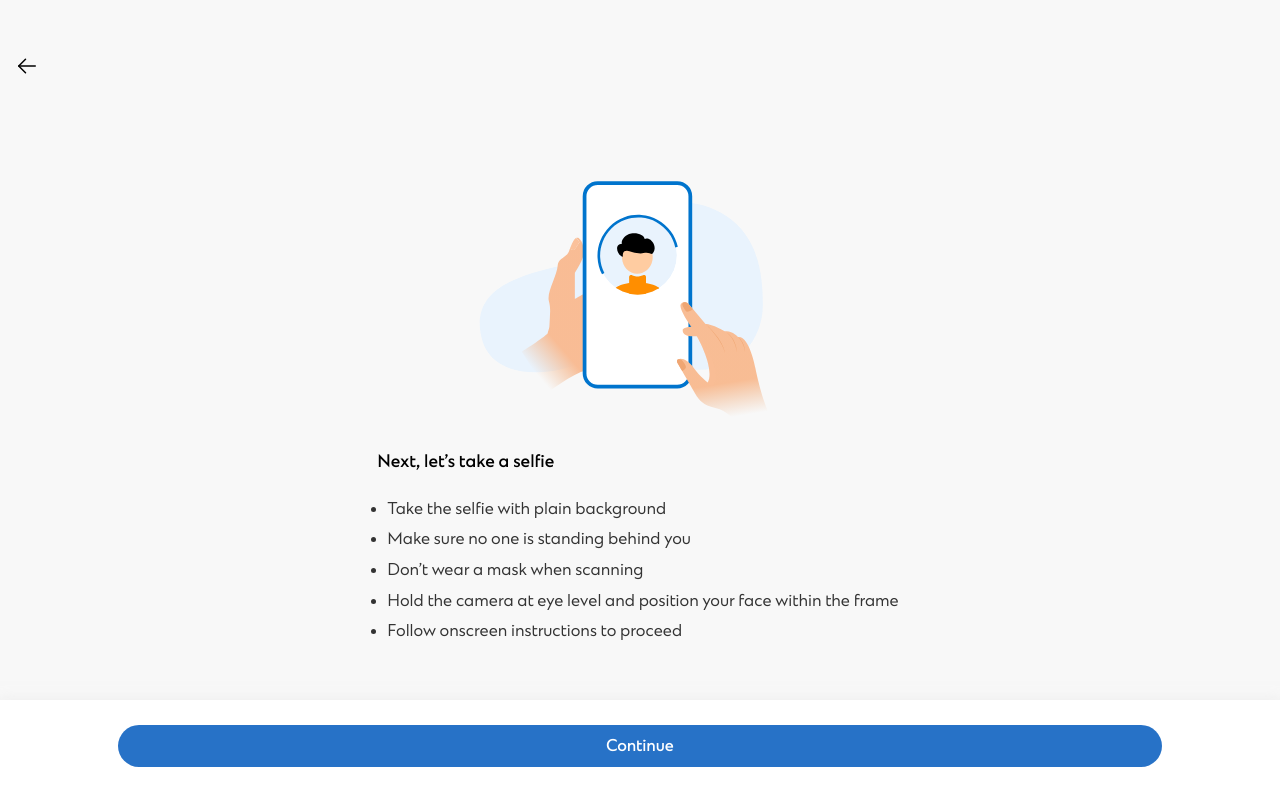
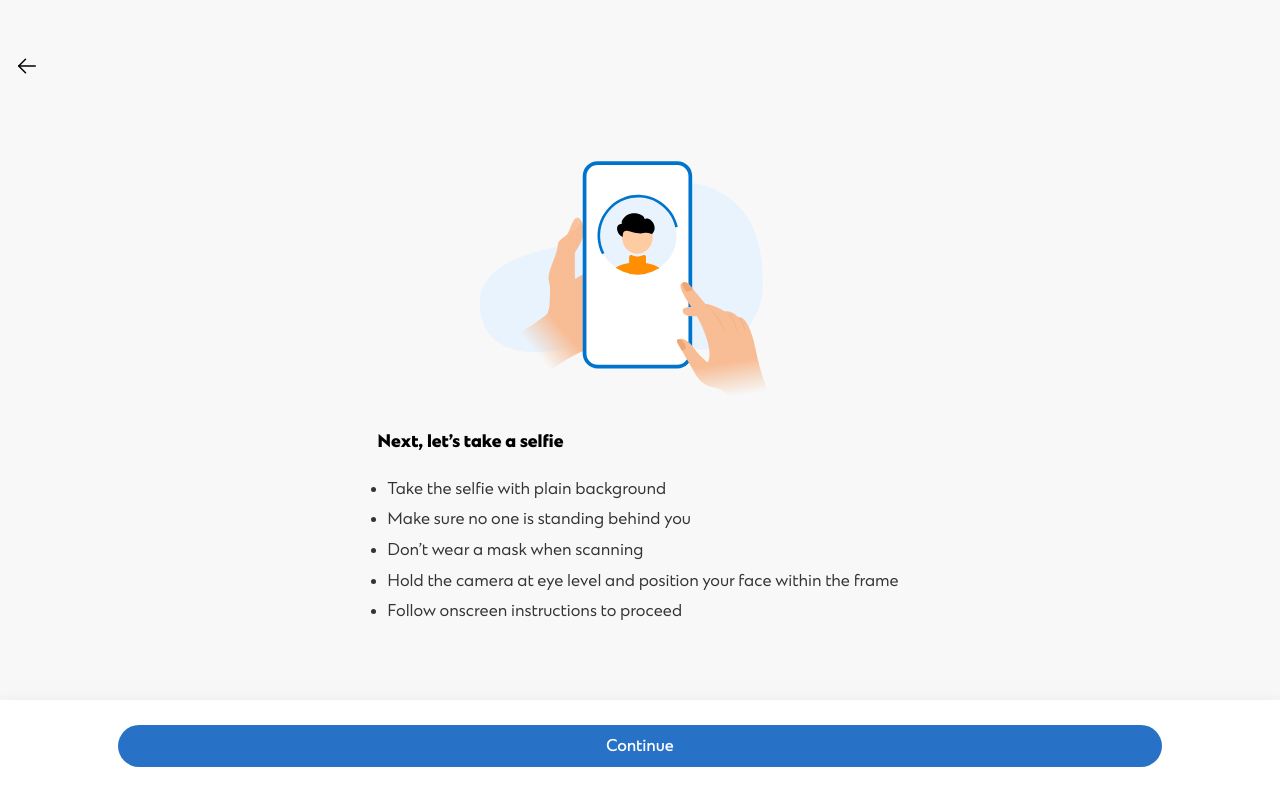
Before and after one commit to qiuhutu/zoloz-introweb, a React app: page / in a window 1280 px wide. Built offline with nearby package versions, Linux system fonts and the light colour scheme.

Commit message:
ADO#4107843 UI updates

```diff
--- a/src/App.css
+++ b/src/App.css
@@ -45,7 +45,7 @@ body {
 }
 
 .zoloz-content {
-  margin: 0 15px 100px 15px;
+  margin: 0 15px 140px 15px;
   justify-content: center;
   display: flex;
   flex-direction: column;
@@ -61,7 +61,6 @@ body {
 }
 
 .tips-title {
-  font-weight: 500;
   font-size: 17px;
   line-height: 22.61px;
 }
--- a/src/App.js
+++ b/src/App.js
@@ -69,7 +69,7 @@ function App() {
       <div className="zoloz-content">
         <img src={selfieImage} className="zoloz-logo" alt="logo" />
         <div className='zoloz-content-tips'>
-          <header className='tips-title'>{t('tip-title')}</header>
+          <header className='tips-title'><strong>{t('tip-title')}</strong></header>
           <ul className='tips-list'>
             <li>{t('tips.tip1')}</li>
             <li>{t('tips.tip2')}</li>
```
